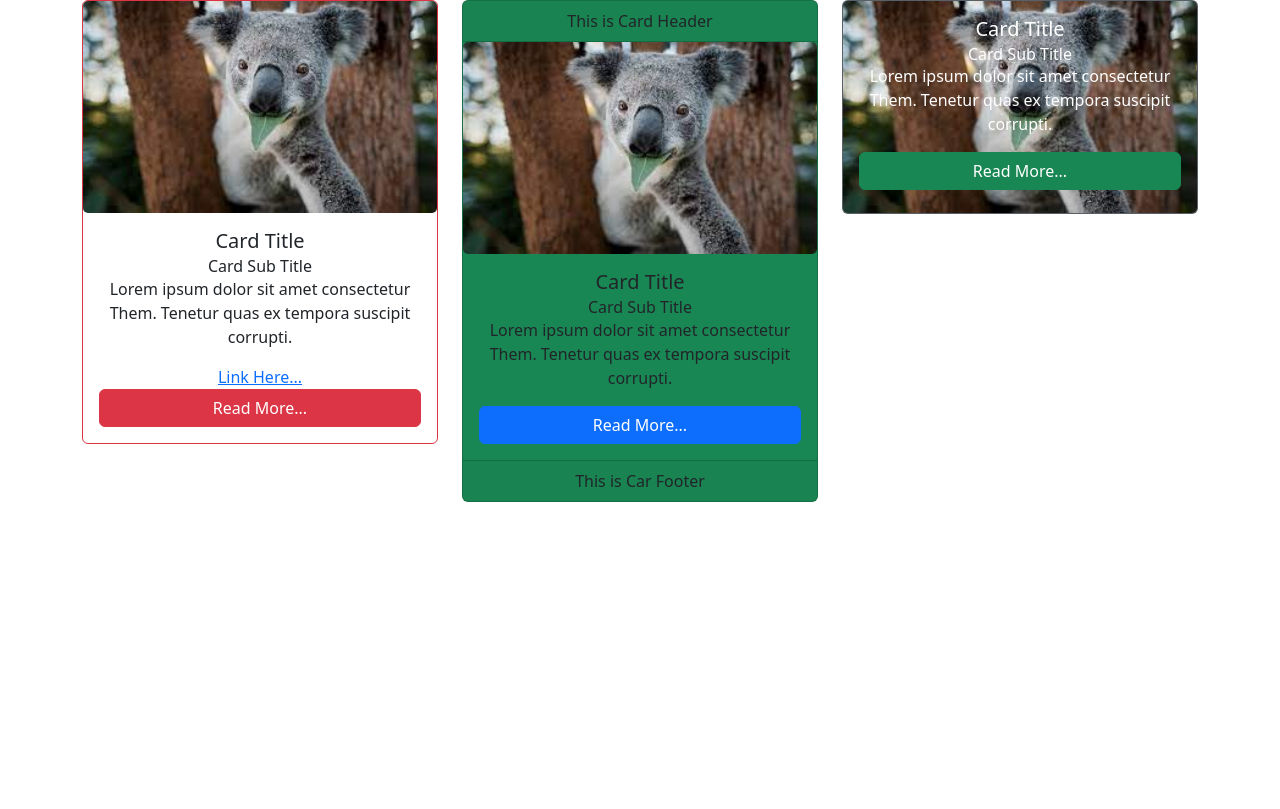
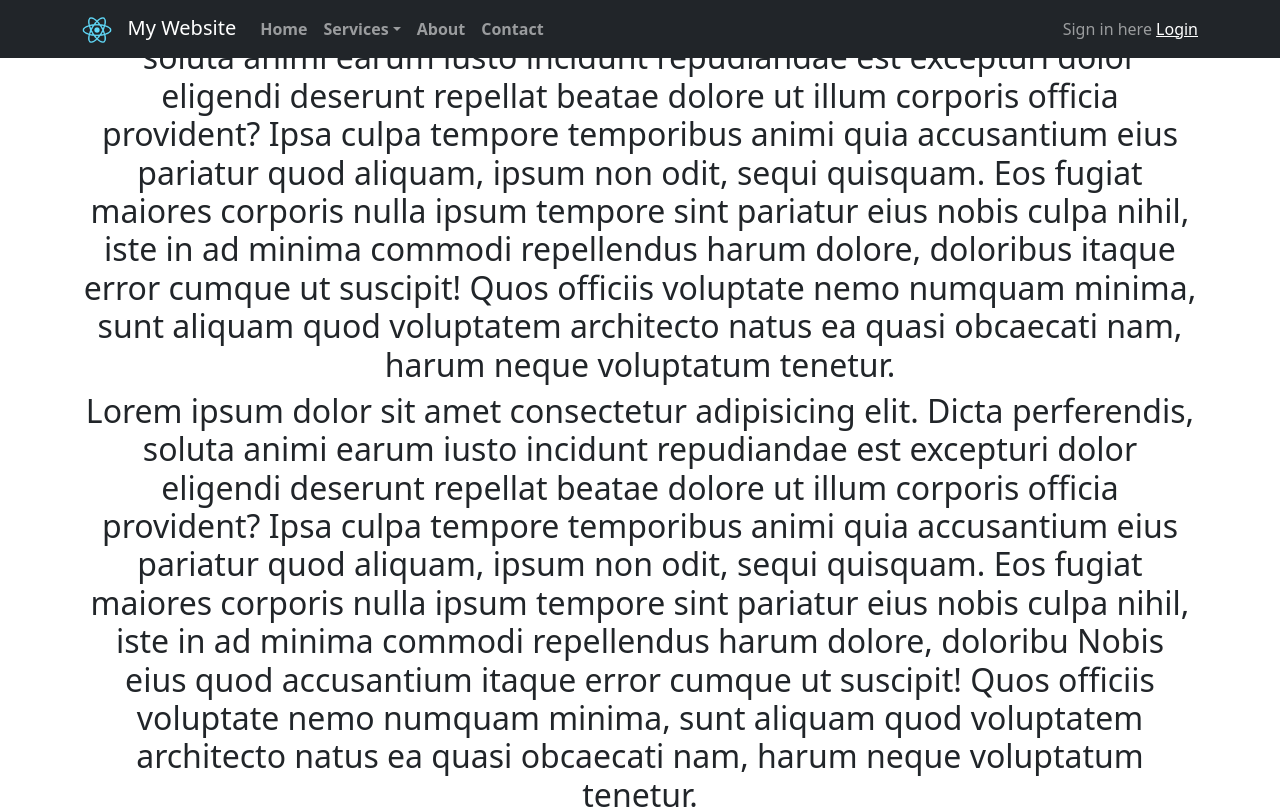
Before and after one commit to riazgul03/ReactJS, a React (Create React App) app in the folder new-app/: page / in a window 1280 px wide. Shown: the top 809 px of the page. Built offline with nearby package versions, Linux system fonts and the light colour scheme.

Commit message:
Creating Navbar Using React-Bootstrap

```diff
--- a/new-app/src/App.js
+++ b/new-app/src/App.js
@@ -31,6 +31,7 @@ import GridBS from './GridBS';
 import ImagesDemo from './ImagesDemo';
 import { CardImg } from 'react-bootstrap';
 import CardsBs from './CardsBs';
+import MyNavbar from './MyNavbar';
 
 // import Comp1 from './Comp1';
 // import Comp2 from './Comp2';
@@ -44,7 +45,7 @@ function App() {
 
   return (
     <div>
-      <CardsBs/>
+      <MyNavbar/>
     </div>
   )
 }
--- /dev/null
+++ b/new-app/src/MyNavbar.js
@@ -0,0 +1,54 @@
+import React from 'react'
+import { Col, Container, Nav, NavDropdown, Navbar, Row } from 'react-bootstrap'
+
+function MyNavbar() {
+  return (
+    <>
+    <Container >
+        <Row>
+            <Col>
+            <Navbar fixed='top' bg='dark' variant='dark' expand ='md'>
+                <Container>
+                    <Navbar.Brand href='#'>
+                    <img src="logo192.png" height='30' width='30'/> &nbsp;
+                        My Website
+                    </Navbar.Brand>
+                    <Navbar.Toggle aria-controls='my-nav'></Navbar.Toggle>
+                    <Navbar.Collapse id='my-nav'>
+
+                    <Nav className='me-auto fw-bold'>
+                        <Nav.Link href='#'>Home</Nav.Link>
+                        <NavDropdown title='Services' id='my-nav'>
+                        <NavDropdown.Header>Heading 1</NavDropdown.Header>
+                            <NavDropdown.Item href='#'>Service 1</NavDropdown.Item>
+                            <NavDropdown.Item href='#'>Service 2</NavDropdown.Item>
+                            <NavDropdown.Divider/>
+                            <NavDropdown.Header>Heading 2</NavDropdown.Header>
+                            <NavDropdown.Item href='#'>Service 3</NavDropdown.Item>
+                        </NavDropdown>
+                        <Nav.Link href='#'>About</Nav.Link>
+                        <Nav.Link href='#'>Contact</Nav.Link>
+
+                    </Nav>
+                    <Navbar.Text>
+                        Sign in here <a href="#">Login</a>
+                    </Navbar.Text>
+                    </Navbar.Collapse>
+                </Container>
+                </Navbar>
+            </Col>
+        </Row>
+        <Row>
+            <Col>
+                <h2>Lorem ipsum dolor sit amet consectetur adipisicing elit. Dicta perferendis, soluta animi earum iusto incidunt repudiandae est excepturi dolor eligendi deserunt repellat beatae dolore ut illum corporis officia provident? Ipsa culpa tempore temporibus animi quia accusantium eius pariatur quod aliquam, ipsum non odit, sequi quisquam. Eos fugiat maiores corporis nulla ipsum tempore sint pariatur eius nobis culpa nihil, iste in ad minima commodi repellendus harum dolore, doloribus itaque error cumque ut suscipit! Quos officiis voluptate nemo numquam minima, sunt aliquam quod voluptatem architecto natus ea quasi obcaecati nam, harum neque voluptatum tenetur.</h2>
+                <h2>Lorem ipsum dolor sit amet consectetur adipisicing elit. Dicta perferendis, soluta animi earum iusto incidunt repudiandae est excepturi dolor eligendi deserunt repellat beatae dolore ut illum corporis officia provident? Ipsa culpa tempore temporibus animi quia accusantium eius pariatur quod aliquam, ipsum non odit, sequi quisquam. Eos fugiat maiores corporis nulla ipsum tempore sint pariatur eius nobis culpa nihil, iste in ad minima commodi repellendus harum dolore, doloribu Nobis eius quod accusantium itaque error cumque ut suscipit! Quos officiis voluptate nemo numquam minima, sunt aliquam quod voluptatem architecto natus ea quasi obcaecati nam, harum neque voluptatum tenetur.</h2>
+                <h2>Lorem ipsum dolor sit amet consectetur adipisicing elit. Dicta perferendis, soluta animi earum iusto incidunt repudiandae est excepturi dolor eligendi deserunt repellat beatae dolore ut illum corporis officia provident? Ipsa culpa tempore temporibus animi quia accusantium eius pariatur quod aliquam, ipsum non odit, sequi quisquam. Eos fugiat maiores corporis nulla ipsum tempore sint pariatur eius nobis culpa nihil, iste in ad minima commodi repellendus harum dolore, doloribus mollitia sunt earum error cumque ut suscipit! Quos officiis voluptate nemo numquam minima, sunt aliquam quod voluptatem architecto natus ea quasi obcaecati nam, harum neque voluptatum tenetur.</h2>
+                <h2>Lorem ipsum dolor sit amet consectetur adipisicing elit. Dicta perferendis, soluta animi earum iusto incidunt repudiandae est excepturi dolor eligendi deserunt repellat beatae dolore ut illum corporis officia provident? Ipsa culpa tempore temporibus animi quia accusantium eius pariatur quod aliquam, ipsum non odit, sequi quisquam. Eos fugiat maiores corporis nulla ipsum tempore sint pariatur eius nobis culpa nihil, iste in ad minima commodi repellendus harum dolore, doloribus itaque error cumque ut suscipit! Quos officiis voluptate nemo numquam minima, sunt aliquam quod voluptatem architecto natus ea quasi obcaecati nam, harum neque voluptatum tenetur.</h2>
+            </Col>
+        </Row>
+    </Container>
+    </>
+  )
+}
+
+export default MyNavbar
```
